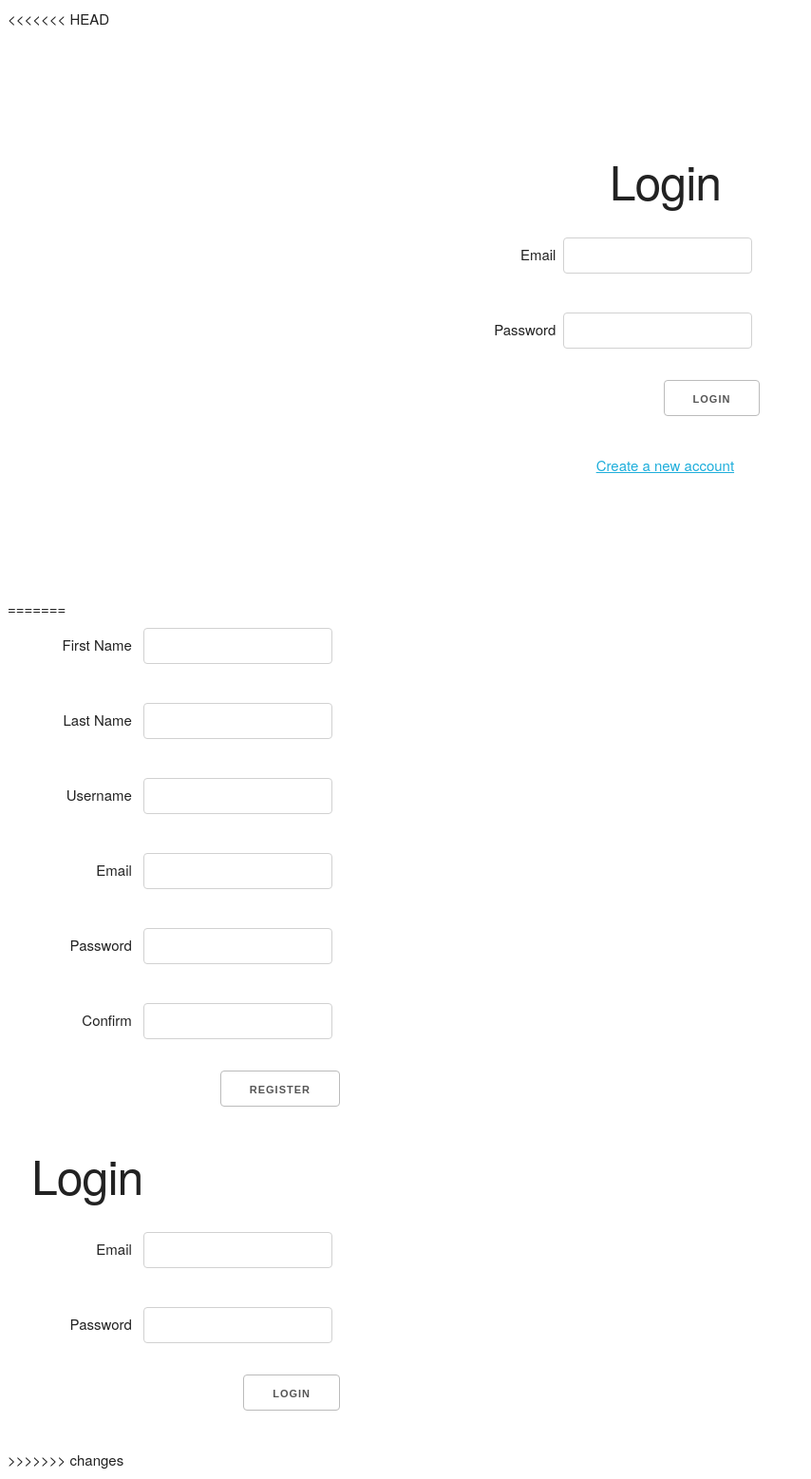
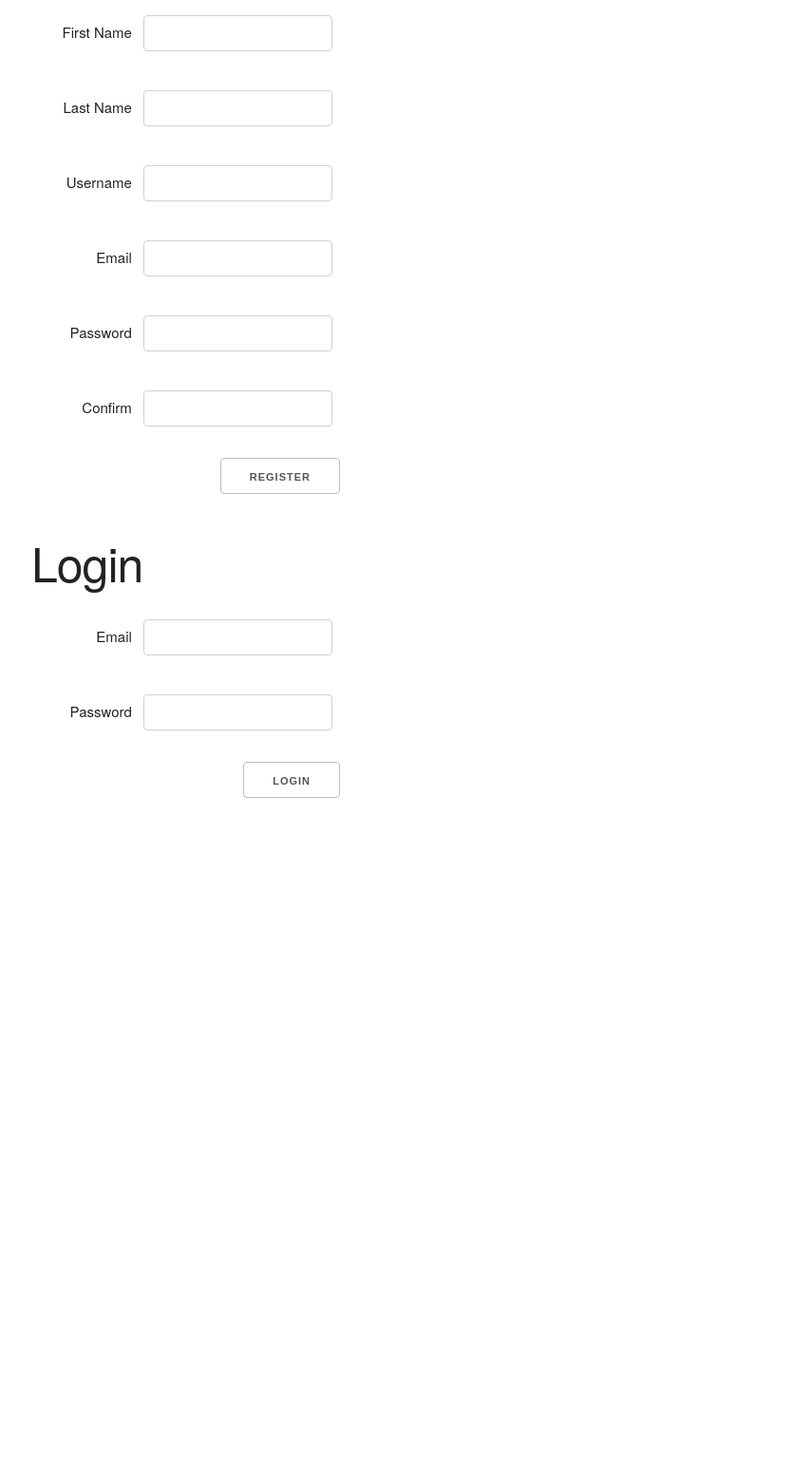
Before and after one commit to graedwin/python_project, a Django app: page / in a window 1280 px wide. Shown: the whole page at 95% size, without its empty margins (0-854 px from the left). After the commit the page ends 840 px from the top, so only its background shows below. Run offline with Django 3.2, Linux system fonts and the light colour scheme; parts of the project's set-up code (start-up, migrations or seed data) failed here and were passed over.

Commit message:
updated from repo

```diff
--- a/apps/instadraw/urls.py
+++ b/apps/instadraw/urls.py
@@ -3,11 +3,8 @@ from . import views
 
 urlpatterns = [
     url(r'^$', views.index),
-<<<<<<< HEAD
-=======
     url(r'logout$', views.logout),
     url(r'profile', views.profile),
->>>>>>> changes
     url(r'create_post$', views.new_post),
     url(r'create_post/save$', views.save),
     url(r'^show/(?P<post_id>\d+)$', views.show),
--- a/apps/instadraw/views.py
+++ b/apps/instadraw/views.py
@@ -9,13 +9,10 @@ from models import *
 def index(request):
     return render(request,'instadraw/index.html',{'posts':Post.objects.all()})
 
-<<<<<<< HEAD
-=======
 def logout(request):
     request.session.clear()
     return redirect('/welcome')
 
->>>>>>> changes
 def new_post(request):
     return render(request,'instadraw/create_post.html')
 
--- a/apps/login_and_registration/templates/login_and_registration_app/index.html
+++ b/apps/login_and_registration/templates/login_and_registration_app/index.html
@@ -18,20 +18,6 @@
             {% endfor %}
     </ul>
     {% endif %}
-<<<<<<< HEAD
-    <section class="loginSection">
-        <div>
-            <h1>Login</h1>
-            <form action="/welcome/login" method="post">
-                {% csrf_token %}
-                <p>Email<input type="text" name="email"></p>
-                <p>Password<input type="password" name="password"></p>
-                <input type="submit" value="Login">
-            </form>
-            <a href="/welcome/newUser">Create a new account</a>
-        </div>
-    </section>
-=======
 
     <form action="/welcome/register" method="post">
         {% csrf_token %}
@@ -66,7 +52,6 @@
         </p>
         <input type="submit" value="Login">
     </form>
->>>>>>> changes
 </body>
 
 </html>
```
